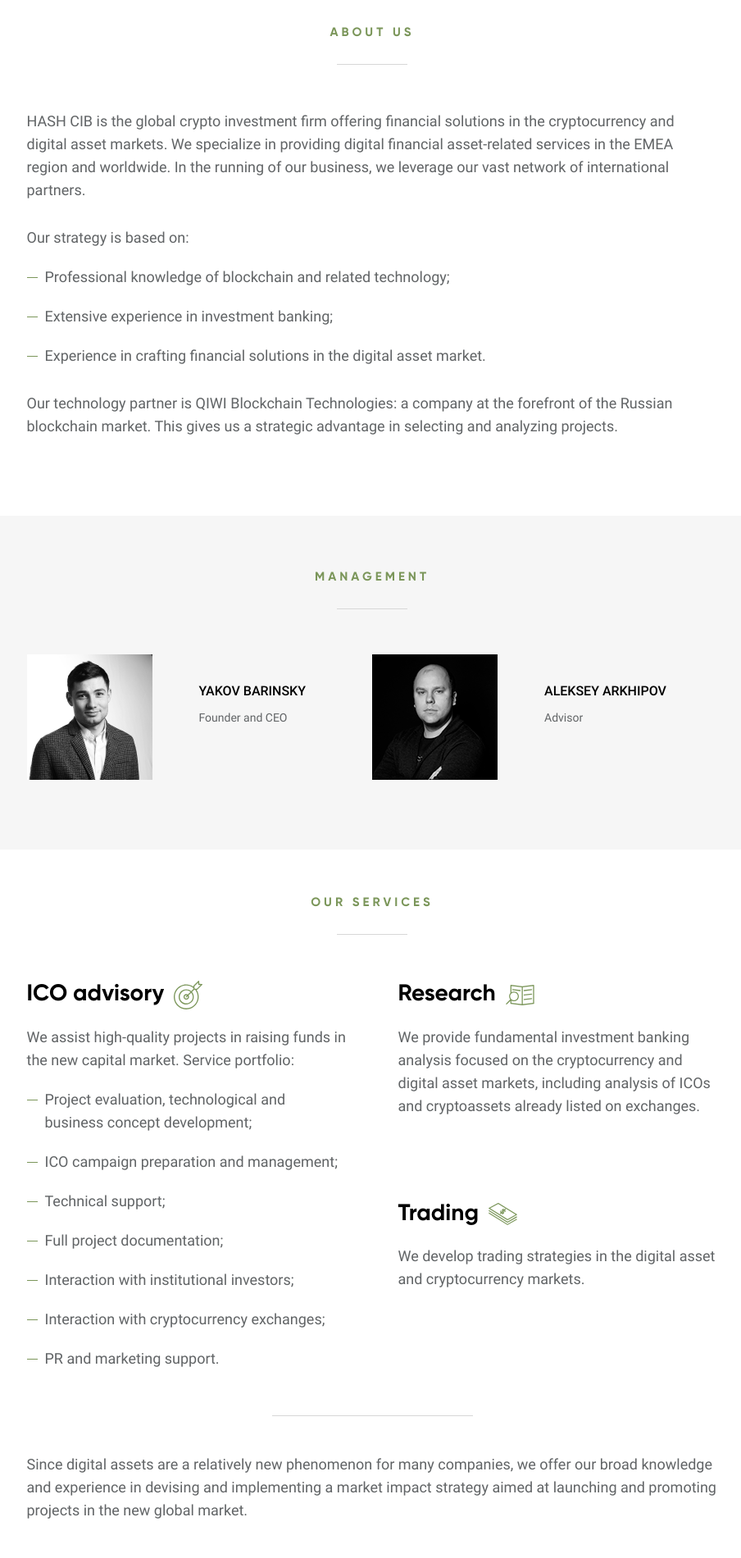
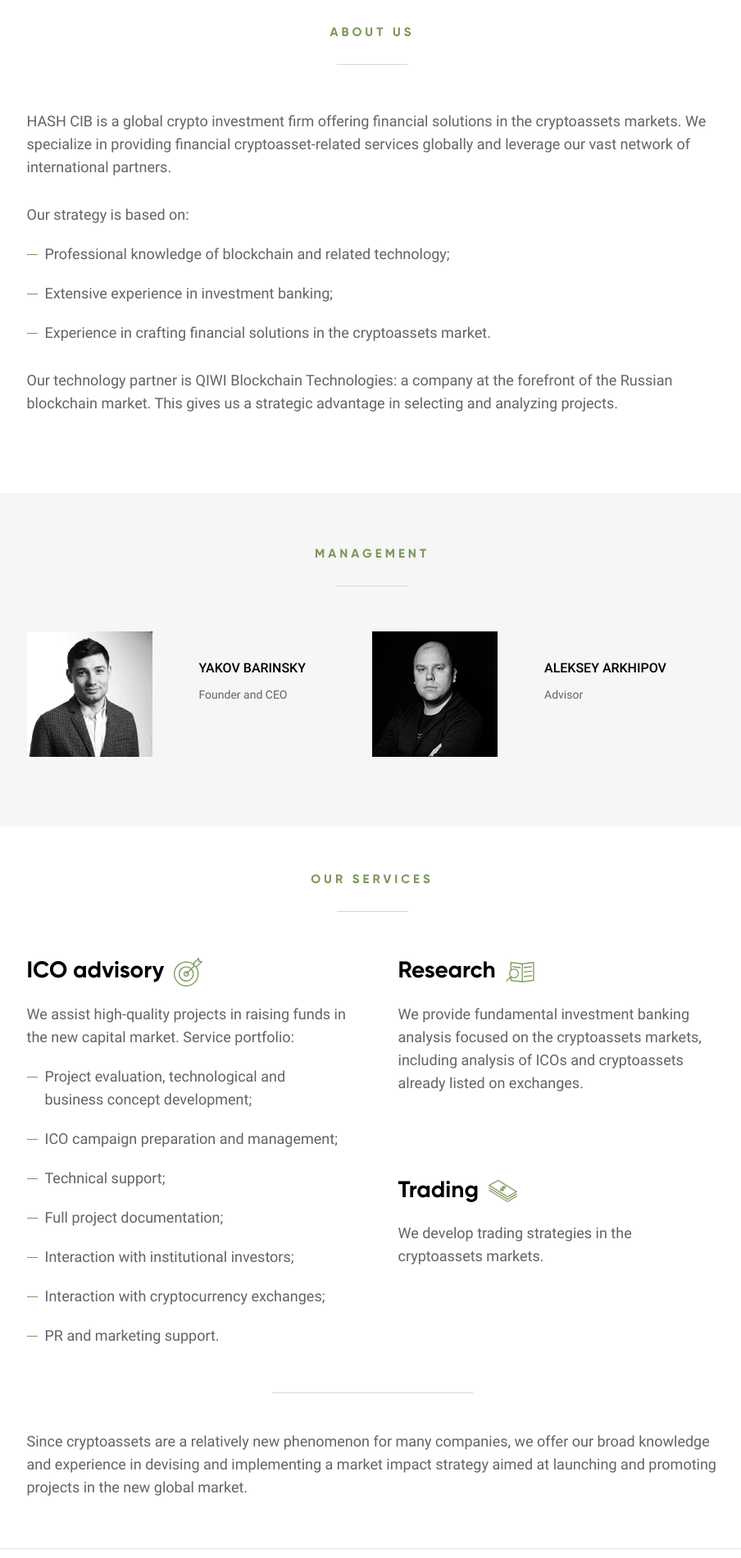
Before and after one commit to hashcib/main, a website: page public/index.html in a window 1280 px wide. Shown: the part 840-2740 px from the top of the page at 82% size, without its empty margins (186-1090 px from the left). Drawn offline with nearby package versions, Linux system fonts and the light colour scheme.

Commit message:
cryptoassets and logotypes

```diff
--- a/public/index.html
+++ b/public/index.html
@@ -137,7 +137,7 @@
             <div class="wow fadeInUpSmall">
                 <div class="logo logo__white"></div>
                 <div class="page__1-text">
-                    We offer financial solutions<br> in the cryptocurrency and digital asset markets.
+                    We offer financial solutions<br> in the cryptoassets markets.
                     <div class="line"></div>
                 </div>
             </div>
@@ -146,7 +146,7 @@
             <div class="content">
                 <div class="title">ABOUT US</div>
                 <div class="text wow fadeInUpSmall">
-                    <p>HASH CIB is the global crypto investment firm offering financial solutions in the cryptocurrency and digital asset markets. We specialize in providing digital financial asset-related services in the EMEA region and worldwide. In the running of our business, we leverage our vast network of international partners.</p>
+                    <p>HASH CIB is a global crypto investment firm offering financial solutions in the cryptoassets markets. We specialize in providing financial cryptoasset-related services globally and leverage our vast network of international partners.</p>
 
                     <!--<p>In the running of our business, we leverage our vast network of international partners, among which are some of the most reputable and specialized investment funds.</p>-->
 
@@ -154,7 +154,7 @@
                     <ul>
                         <li>Professional knowledge of blockchain and related technology;</li>
                         <li>Extensive experience in investment banking;</li>
-                        <li>Experience in crafting financial solutions in the digital asset market.</li>
+                        <li>Experience in crafting financial solutions in the cryptoassets market.</li>
                     </ul>
 
                     <p>Our technology partner is QIWI Blockchain Technologies: a company at the forefront of the Russian blockchain market. This gives us a strategic advantage in selecting and analyzing projects.</p>
@@ -209,14 +209,14 @@
                     <div>
                         <div class="business__title">Research <span class="icon icon__search"></span></div>
                         <div class="text">
-                            We provide fundamental investment banking analysis focused on the cryptocurrency and digital asset markets, including analysis of ICOs and cryptoassets already listed on exchanges.
+                            We provide fundamental investment banking analysis focused on the cryptoassets markets, including analysis of ICOs and cryptoassets already listed on exchanges.
 
 
                         </div>
 
                         <div class="business__title business__title-top">Trading <span class="icon icon__banknote"></span></div>
                         <div class="text">
-                            We develop trading strategies in the digital asset and cryptocurrency markets.
+                            We develop trading strategies in the cryptoassets markets.
                         </div>
                     </div>
                 </div>
@@ -224,7 +224,7 @@
                 <div class="line"></div>
 
                 <div class="text">
-                    Since digital assets are a relatively new phenomenon for many companies, we offer our broad knowledge and experience in devising and implementing a market impact strategy aimed at launching and promoting projects in the new global market.
+                    Since cryptoassets are a relatively new phenomenon for many companies, we offer our broad knowledge and experience in devising and implementing a market impact strategy aimed at launching and promoting projects in the new global market.
                 </div>
             </div>
         </div>
@@ -235,13 +235,13 @@
                 <div class="owl-carousel wow fadeInUpSmall"><!--
                     --><div class="carousel-item"><img src="assets/img/partners/02.png"></div><!--
                     --><div class="carousel-item"><img src="assets/img/partners/03.svg"></div><!--
-                    --><div class="carousel-item"><img src="assets/img/partners/04.png"></div><!--
+                    <--<div class="carousel-item"><img src="assets/img/partners/04.png"></div>--><!--
                     --><div class="carousel-item"><img src="assets/img/partners/05.png"></div><!--
                     --><div class="carousel-item"><img src="assets/img/partners/06.png"></div><!--
                     --><div class="carousel-item"><img src="assets/img/partners/07.png"></div><!--
                     --><div class="carousel-item"><img src="assets/img/partners/08.png"></div><!--
-                    --><div class="carousel-item"><img src="assets/img/partners/09.png"></div><!--
-                    --><div class="carousel-item"><img src="assets/img/partners/10.png"></div>
+                    <--<div class="carousel-item"><img src="assets/img/partners/09.png"></div>
+                    <div class="carousel-item"><img src="assets/img/partners/10.png"></div>-->
                 </div>
             </div>
         </div>
```
Also changed, not shown: public/ru.html (+3 -3 lines).
